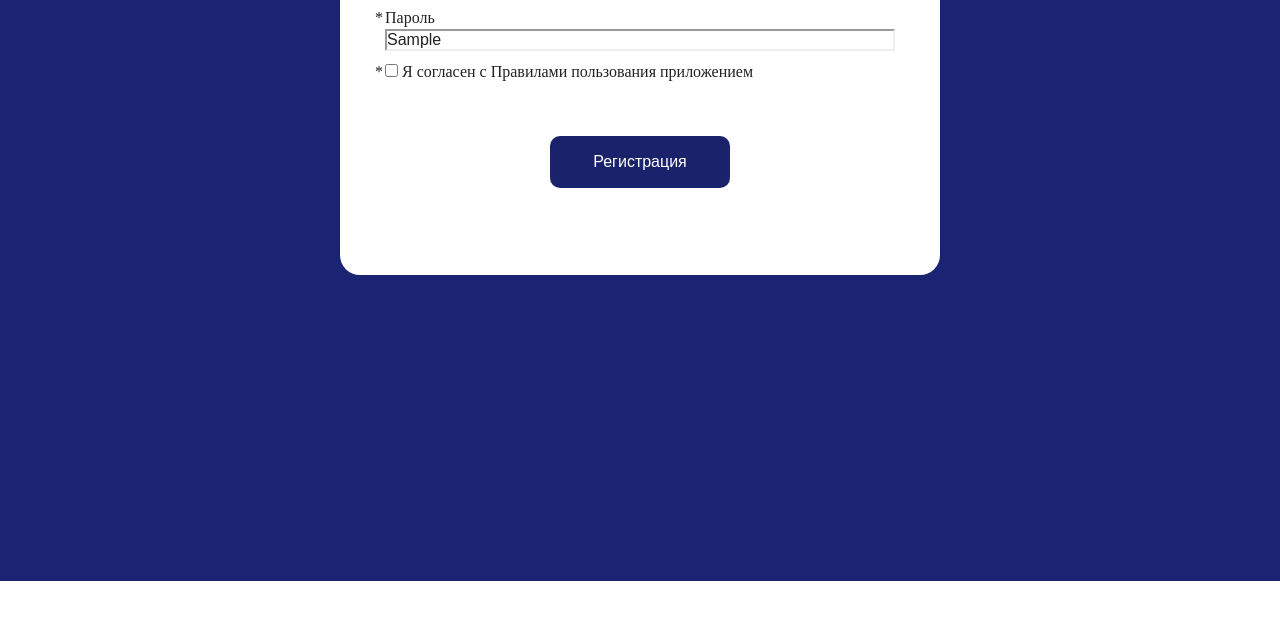
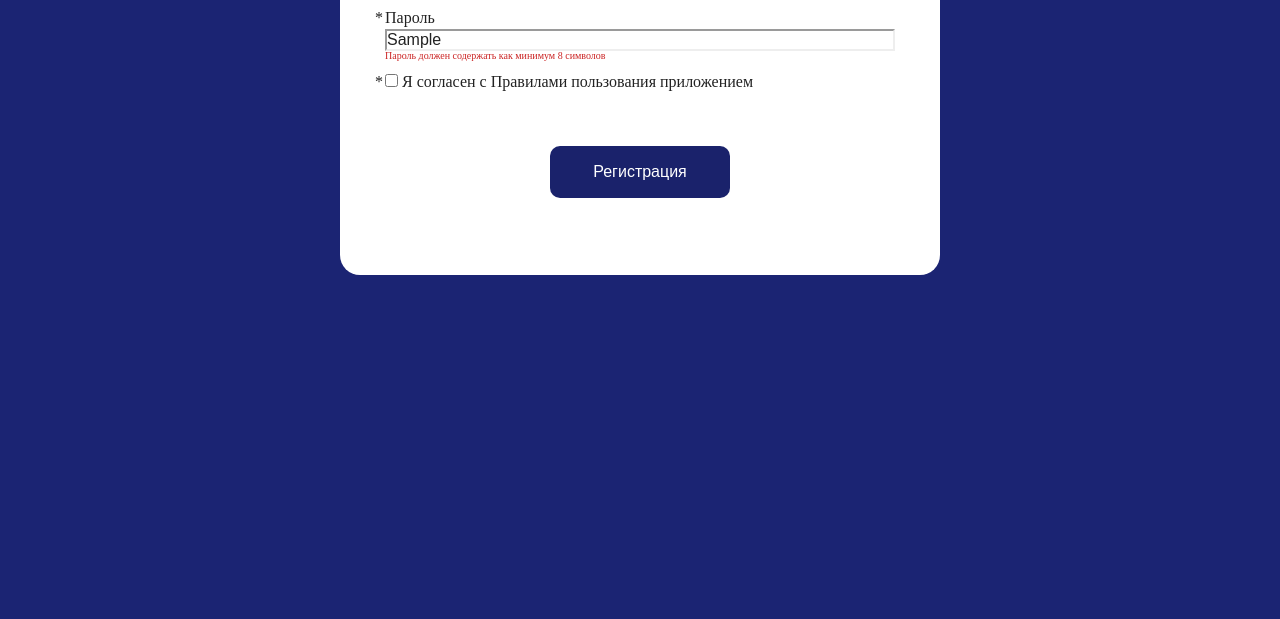
Before and after one commit to Elastomaniac/my-portfolio-4, a plain HTML site: page index.html in a window 1280 px wide. Both pictures are taken after typing "name@example.com", "Sample" into the empty fields and a click on the button "Регистрация". Shown: the part 219-838 px from the top of the page. Before the commit the page ends 800 px from the top, so only its background shows below. Drawn offline with Linux system fonts and the light colour scheme.

Commit message:
проверка валидности email выполнена

```diff
--- a/sass/style.scss
+++ b/sass/style.scss
@@ -13,7 +13,7 @@
 }
 
 .wrapper {
-  height: 100vh;
+  height: 150vh;
   margin: 0 auto;
   display: flex;
   justify-content: center;
--- a/scripts/registration.js
+++ b/scripts/registration.js
@@ -4,6 +4,8 @@ let passwordRegistration = document.querySelector('#password-reg')
 let btnRegistration = document.querySelector('#btn-reg')
 let errorEmailRegistration = document.querySelector('#email-empty')
 let errorPasswordRegistration = document.querySelector('#password-empty')
+let passwordErrorLength = document.querySelector('#password-length')
+let emailValid = document.querySelector('#email-valid')
 
 let emailResult = ''
 let passwordResult = ''
@@ -22,6 +24,7 @@ btnRegistration.addEventListener('click', (even) => {
 })
 
 const validRegistration = () => {
+  //проверка на пустые строки email и password
   if (emailResult.length == '') {
     errorEmailRegistration.style.display = 'block'
     emailRegistration.style.borderColor = 'red'
@@ -37,4 +40,25 @@ const validRegistration = () => {
     errorPasswordRegistration.style.display = 'none'
     passwordRegistration.style.borderColor = 'inherit'
   }
+
+  //проверка на длину пароля
+  if (passwordResult.length < 8) {
+    passwordErrorLength.style.display = 'block'
+  } else {
+    passwordErrorLength.style.display = 'none'
+  }
+  //проверка валидности email поля
+  if(!validateEmail(emailResult)){
+    emailValid.style.display = 'block'
+  } else {
+    emailValid.style.display = 'none'
+  }
 }
+
+const validateEmail = (email) => {
+
+  const re = /^(([^<>()[\]\\.,;:\s@"]+(\.[^<>()[\]\\.,;:\s@"]+)*)|(".+"))@((\[[0-9]{1,3}\.[0-9]{1,3}\.[0-9]{1,3}\.[0-9]{1,3}\])|(([a-zA-Z\-0-9]+\.)+[a-zA-Z]{2,}))$/
+
+  return re.test(String(email).toLowerCase())
+
+}
```
Also changed, not shown: css/style.css.
